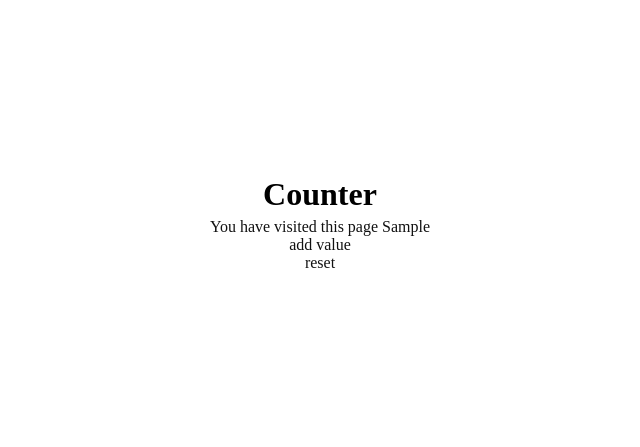
After one commit to saranatour1/Python-Projects, a Flask app: template flask/flask_fundementals/Day 22/templates/counter.html in a window 1280 px wide. The commit adds this page. Shown: the top 447 px of the page, without its empty margins (320-960 px from the left). Run offline with Flask 2, Linux system fonts and the light colour scheme; the template is opened without the code that fills it: most values are stand-ins (such as "Sample title", 1, 10 or a date in 2020).

Commit message:
Counter Assignemnt

```diff
--- a/flask/flask_fundementals/Day 21/0-Checker Board/main.py
+++ b/flask/flask_fundementals/Day 21/0-Checker Board/main.py
@@ -3,9 +3,9 @@ from flask import Flask,render_template
 app = Flask(__name__)
 
 @app.route("/")
+@app.route("/<color1>/<color2>")
 @app.route("/<int:small>")
-@app.route("/<int:row>/<int:col>")
-@app.route("/<color1>/<color2>")
+@app.route("/<int:row>/<int:col>/<color1>/<color2>")
 def hello_world(row=8 , col=8,small=8,color1="#000" , color2="#ff0000"):
   row=small
   return render_template("index.html", row=row, col=col, small=small,color1=color1,color2=color2)
--- /dev/null
+++ b/flask/flask_fundementals/Day 22/static/counter.css
@@ -0,0 +1,17 @@
+*{
+    padding:0;
+    margin: 0;
+}
+
+hgroup{
+    margin: 176px 349px;
+    text-align: center;
+
+}
+h1{
+    margin-bottom: 5px;
+}
+p{
+    text-decoration:wavy;
+    color: #111;
+}
--- /dev/null
+++ b/flask/flask_fundementals/Day 22/templates/counter.html
@@ -0,0 +1,18 @@
+<!DOCTYPE html>
+<html lang="en">
+<head>
+    <meta charset="UTF-8">
+    <meta http-equiv="X-UA-Compatible" content="IE=edge">
+    <meta name="viewport" content="width=device-width, initial-scale=1.0">
+    <link rel="stylesheet" type="text/css" href="{{ url_for('static', filename='counter.css') }}">
+</head>
+<body>
+    <hgroup>
+        <h1>
+            Counter
+        </h1>
+        <p>You have visited this page {{x}}</p>
+        <p class="box1">add value</p><p class="box2">reset</p>
+    </hgroup>
+</body>
+</html>
```
Also changed, not shown: flask/flask_fundementals/Day 21/0-Checker Board/templates/index.html (+3 -7 lines), flask/flask_fundementals/Day 22/counter.py (added, +22 -0 lines).
